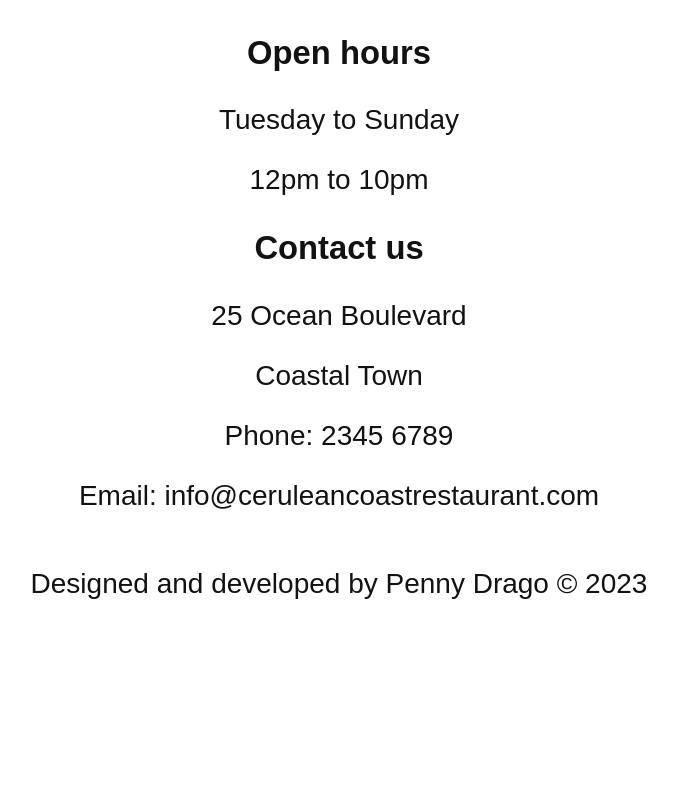
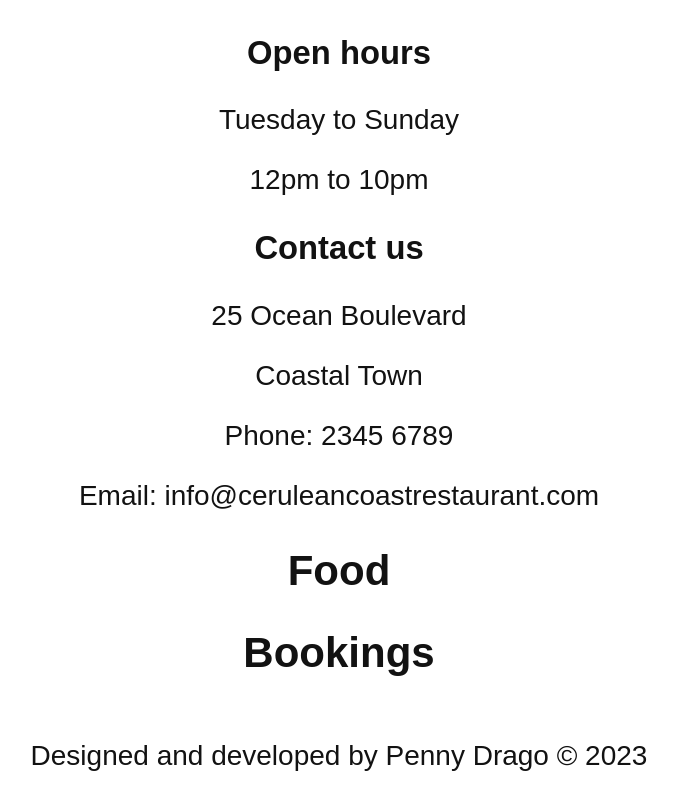
Before and after one commit to pennydrago/cerulean-coast, a React (Create React App) app: page / in a window 1280 px wide. Shown: the part 477-1277 px from the top of the page, without its empty margins (301-979 px from the left). Before the commit the page ends 1105 px from the top, so only its background shows below. Built offline with nearby package versions, Linux system fonts and the light colour scheme; the HTML template or start-up script is replaced by a standard one.

Commit message:
Add Food and Bookings components

```diff
--- a/src/App.js
+++ b/src/App.js
@@ -3,6 +3,8 @@ import React from 'react';
 // install react router dom and import Route and Switch
 import Header from './Header';
 import Home from './Home';
+import Food from './Food';
+import Bookings from './Bookings';
 import Footer from './Footer';
 
 function App() {
@@ -12,6 +14,8 @@ function App() {
       <main className="main-content">
         {/* Include switch component */}
         <Home />
+        <Food />
+        <Bookings />
       </main>
       <Footer />
     </div>
--- /dev/null
+++ b/src/Bookings.js
@@ -0,0 +1,11 @@
+import React from "react";
+
+function Bookings() {
+  return (
+    <div>
+      <h2>Bookings</h2>
+    </div>
+  );
+}
+
+export default Bookings;
--- /dev/null
+++ b/src/Food.js
@@ -0,0 +1,11 @@
+import React from "react";
+
+function Food() {
+  return (
+    <div>
+      <h2>Food</h2>
+    </div>
+  );
+}
+
+export default Food;
```
